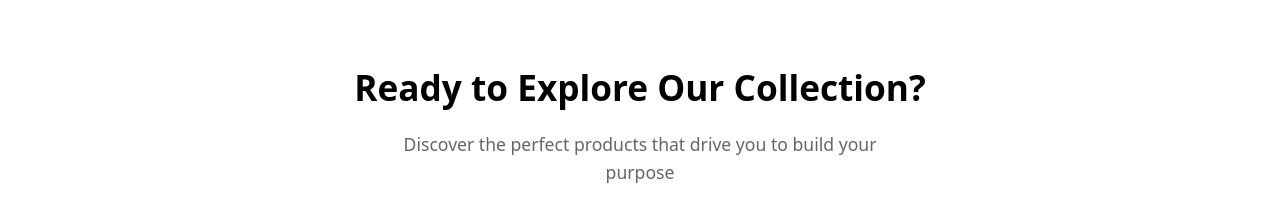
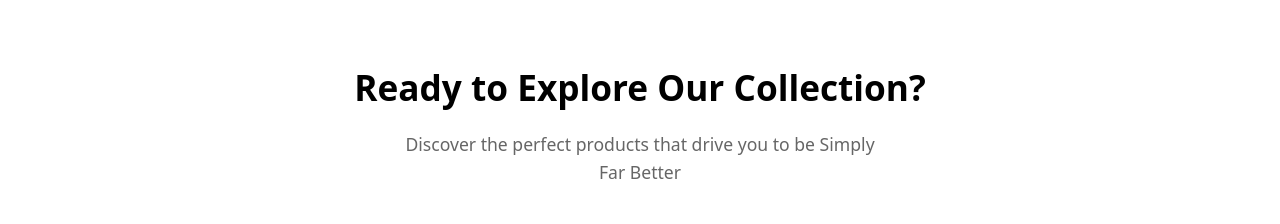
Before and after one commit to 0V13TA/odibo-hannah, a SvelteKit app: page /about-us in a window 1280 px wide. Shown: the part 2540-2764 px from the top of the page. Built offline with nearby package versions, Linux system fonts and the light colour scheme.

Commit message:
Changed stuff

```diff
--- a/src/routes/about-us/+page.svelte
+++ b/src/routes/about-us/+page.svelte
@@ -210,7 +210,7 @@ At Odibo Hannah Industries, we are simply far better. Shop with us, and you’d
 		<div class="container">
 			<div class="cta-content">
 				<h2>Ready to Explore Our Collection?</h2>
-				<p>Discover the perfect products that drive you to build your purpose</p>
+				<p>Discover the perfect products that drive you to be Simply Far Better</p>
 				<div class="cta-buttons">
 					<a href="/shop" class="btn btn-primary">Shop Now</a>
 					<a href="/contact-us" class="btn btn-secondary">Contact Us</a>
```
